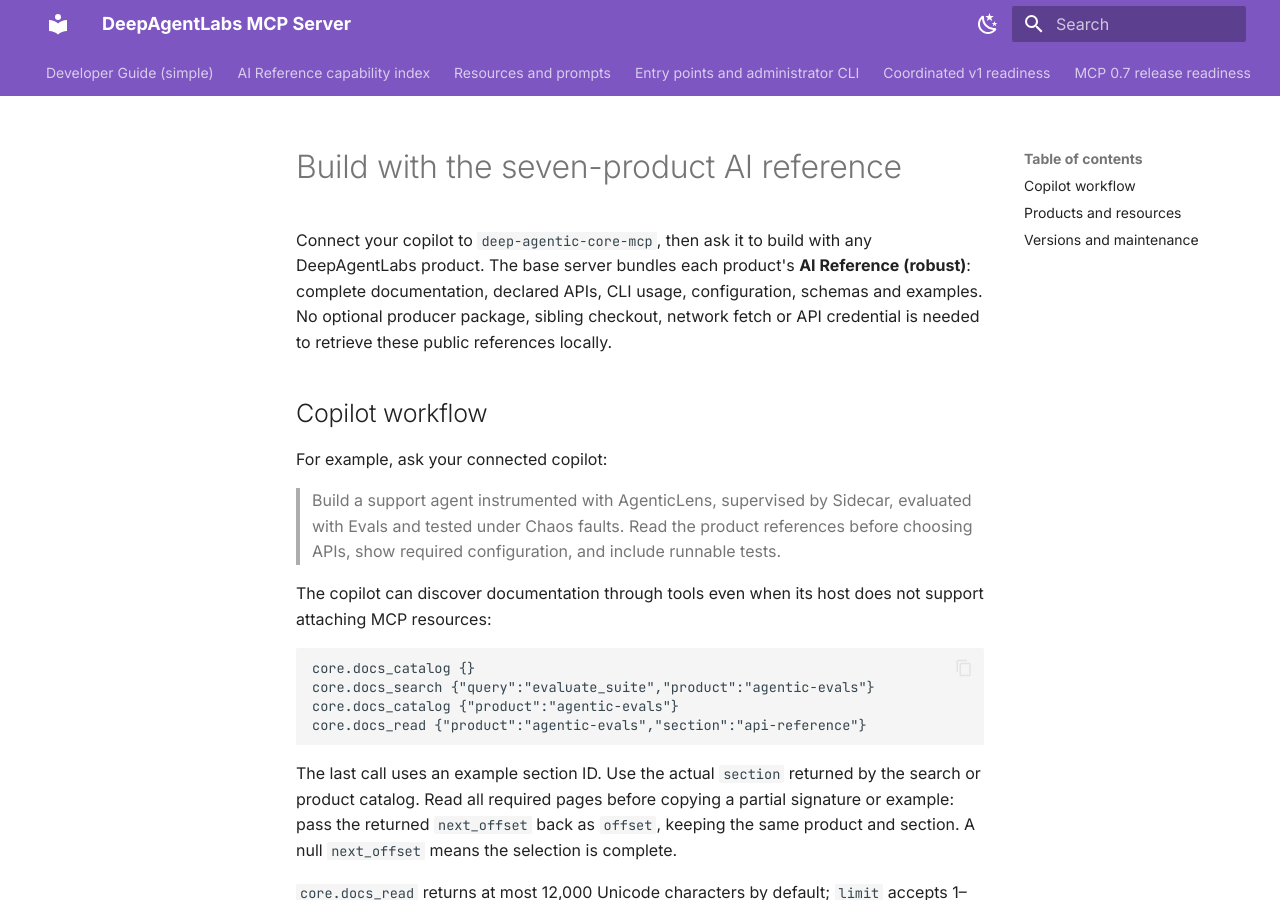
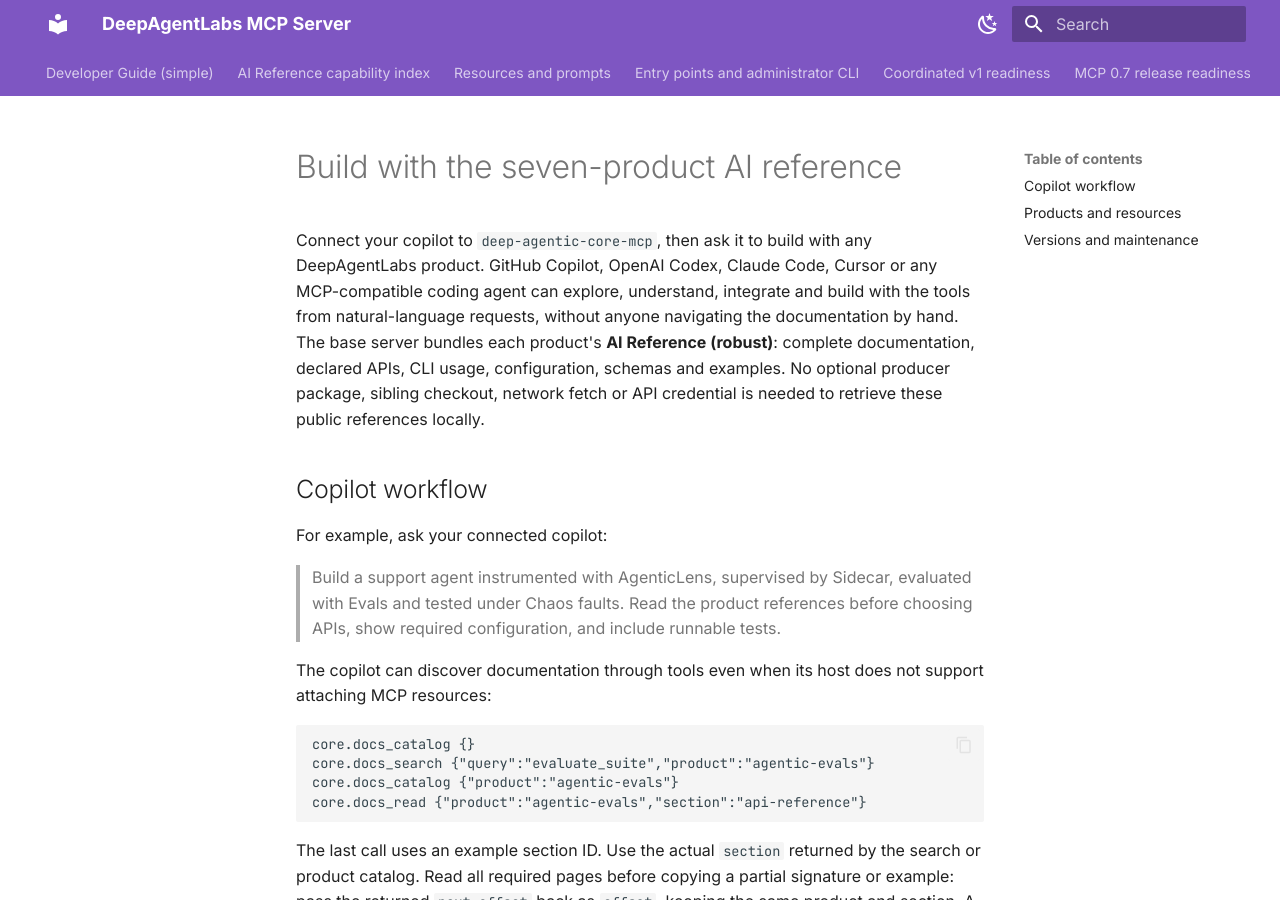
Before and after one commit to DeepAgentLabs/mcp-server, an MkDocs documentation site: the page built from docs/ecosystem-ai-reference.md, in a window 1280 px wide and 900 px high. Built offline with MkDocs 1.6.1 and Material for MkDocs 9.7.7, drawn with Linux system fonts in a browser that asks for light colours.

```diff
--- a/docs/ecosystem-ai-reference.md
+++ b/docs/ecosystem-ai-reference.md
@@ -1,7 +1,10 @@
 # Build with the seven-product AI reference
 
 Connect your copilot to `deep-agentic-core-mcp`, then ask it to build with any
-DeepAgentLabs product. The base server bundles each product's **AI Reference
+DeepAgentLabs product. GitHub Copilot, OpenAI Codex, Claude Code, Cursor or any
+MCP-compatible coding agent can explore, understand, integrate and build with the
+tools from natural-language requests, without anyone navigating the documentation
+by hand. The base server bundles each product's **AI Reference
 (robust)**: complete documentation, declared APIs, CLI usage, configuration,
 schemas and examples. No optional producer package, sibling checkout, network
 fetch or API credential is needed to retrieve these public references locally.
```
Also changed, not shown: docs/cli-reference.md (+1 -1 lines), docs/developer-guide.md (+17 -5 lines).
